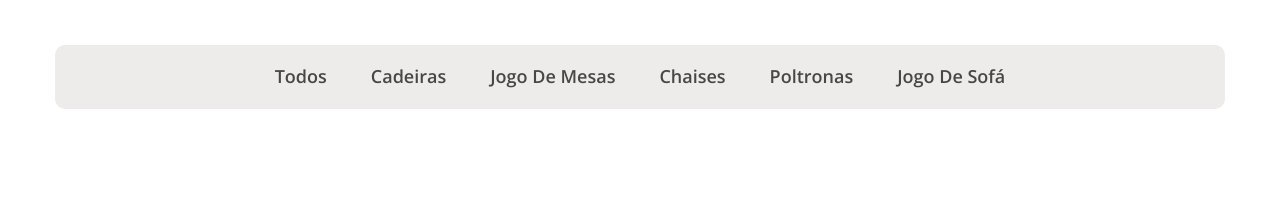
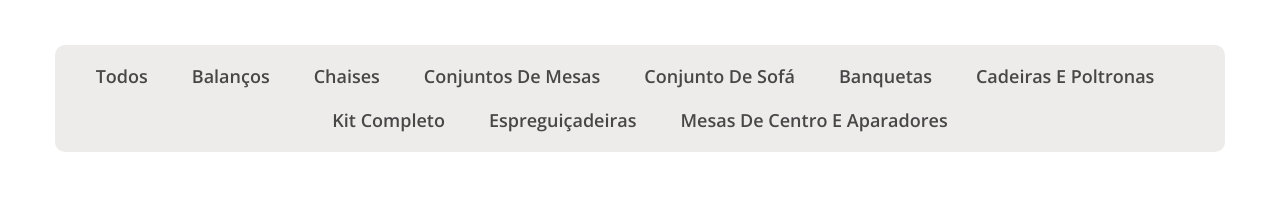
Before and after one commit to mblqa/rc_vime, a plain HTML site: page produtos.html in a window 1280 px wide. Shown: the part 423-639 px from the top of the page. Drawn offline with nearby package versions, Linux system fonts and the light colour scheme; grey boxes are pictures that could not be loaded; files whose address does not match are found by name.

Commit message:
Update produtos.html

```diff
--- a/produtos.html
+++ b/produtos.html
@@ -285,21 +285,35 @@
               </a>
             </li>
             <li class="nav-item">
-              <a class="nav-link" data-bs-toggle="tab" href="#cadeiras">Cadeiras
+              <a class="nav-link" data-bs-toggle="tab" href="#cadeiras">Balanços
               </a>
             </li>
             <li class="nav-item">
-              <a class="nav-link" data-bs-toggle="tab" href="#mesas">Jogo de Mesas</a>
+              <a class="nav-link" data-bs-toggle="tab" href="#mesas">Chaises</a>
             </li>
             <li class="nav-item">
-              <a class="nav-link" data-bs-toggle="tab" href="#chaises">Chaises</a>
+              <a class="nav-link" data-bs-toggle="tab" href="#chaises">Conjuntos de Mesas</a>
             </li>
             <li class="nav-item">
-              <a class="nav-link" data-bs-toggle="tab" href="#poltronas">Poltronas</a>
+              <a class="nav-link" data-bs-toggle="tab" href="#poltronas">Conjunto de Sofá</a>
             </li>
             <li class="nav-item">
-              <a class="nav-link" data-bs-toggle="tab" href="#sofa">Jogo de sofá</a>
+              <a class="nav-link" data-bs-toggle="tab" href="#sofa">Banquetas</a>
             </li>
+            <li class="nav-item">
+              <a class="nav-link" data-bs-toggle="tab" href="#sofa">Cadeiras e poltronas</a>
+            </li>
+            <li class="nav-item">
+              <a class="nav-link" data-bs-toggle="tab" href="#sofa">Kit completo</a>
+            </li>
+            <li class="nav-item">
+              <a class="nav-link" data-bs-toggle="tab" href="#sofa">Espreguiçadeiras</a>
+            </li>
+            <li class="nav-item">
+              <a class="nav-link" data-bs-toggle="tab" href="#sofa">Mesas de centro e Aparadores</a>
+            </li>
+
+
           </ul>
         </div>
         <!-- Seletor das Categorias End -->
```
